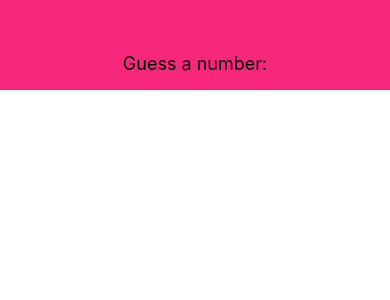
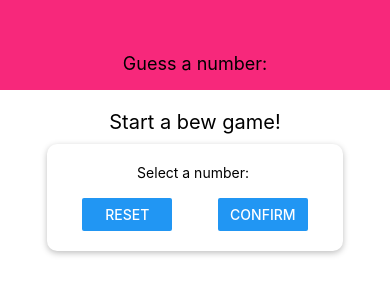
Before and after one commit to MattOfficial/GuessTheNumber-RN, a React Native app: screen / in a window 390 px wide. Shown: the top 300 px of the page. Built offline with nearby package versions, Linux system fonts and the light colour scheme.

Commit message:
New screen added, plenty of styling

```diff
--- a/App.tsx
+++ b/App.tsx
@@ -1,11 +1,13 @@
 import React from 'react';
 import { StyleSheet, Text, View } from 'react-native';
 import Header from './components/Header'
+import StartGameScreen from './screen/StartGameScreen'
 
 export default function App() {
   return (
     <View style={styles.screenView}>
       <Header title="Guess a number:" />
+      <StartGameScreen />
     </View>
   );
 }
--- /dev/null
+++ b/screen/StartGameScreen.tsx
@@ -0,0 +1,61 @@
+import React from 'react';
+import { View, StyleSheet, Text, TextInput, Button } from "react-native";
+
+const StartGameScreen = (props: {}) => {
+    return (
+        <View style={styles.screen}>
+            <Text style={styles.title}>Start a bew game!</Text>
+            <View style={styles.inputContainer}>
+                <Text>Select a number: </Text>
+                <TextInput />
+                <View style={styles.buttonContainer}>
+                    <View style={styles.buttons}>
+                        <Button title="Reset" onPress={() => {}}/>
+                    </View>
+                    <View style={styles.buttons}>
+                        <Button title="Confirm" onPress={() => {}} />
+                    </View>
+                </View>
+            </View>
+        </View>
+    );
+}
+
+const styles = StyleSheet.create({
+    screen: {
+        flex: 1,
+        padding: 10,
+        alignItems: 'center'
+    },
+    title: {
+        fontSize: 20,
+        marginVertical: 10,
+    },
+    buttonContainer: {
+        flexDirection: 'row',
+        width: '100%',
+        justifyContent: 'space-between',
+        paddingHorizontal: 15
+    },
+    inputContainer: {
+        width: 300,
+        maxWidth: '80%',
+        alignItems: 'center',
+        shadowColor: 'black',
+        shadowOffset: {
+            width: 0,
+            height: 2
+        },
+        shadowRadius: 6,
+        shadowOpacity: 0.26,
+        backgroundColor: 'white',
+        elevation: 8,
+        padding: 20,
+        borderRadius: 10
+    },
+    buttons: {
+        width: '40%'
+    }
+});
+
+export default StartGameScreen;
```
